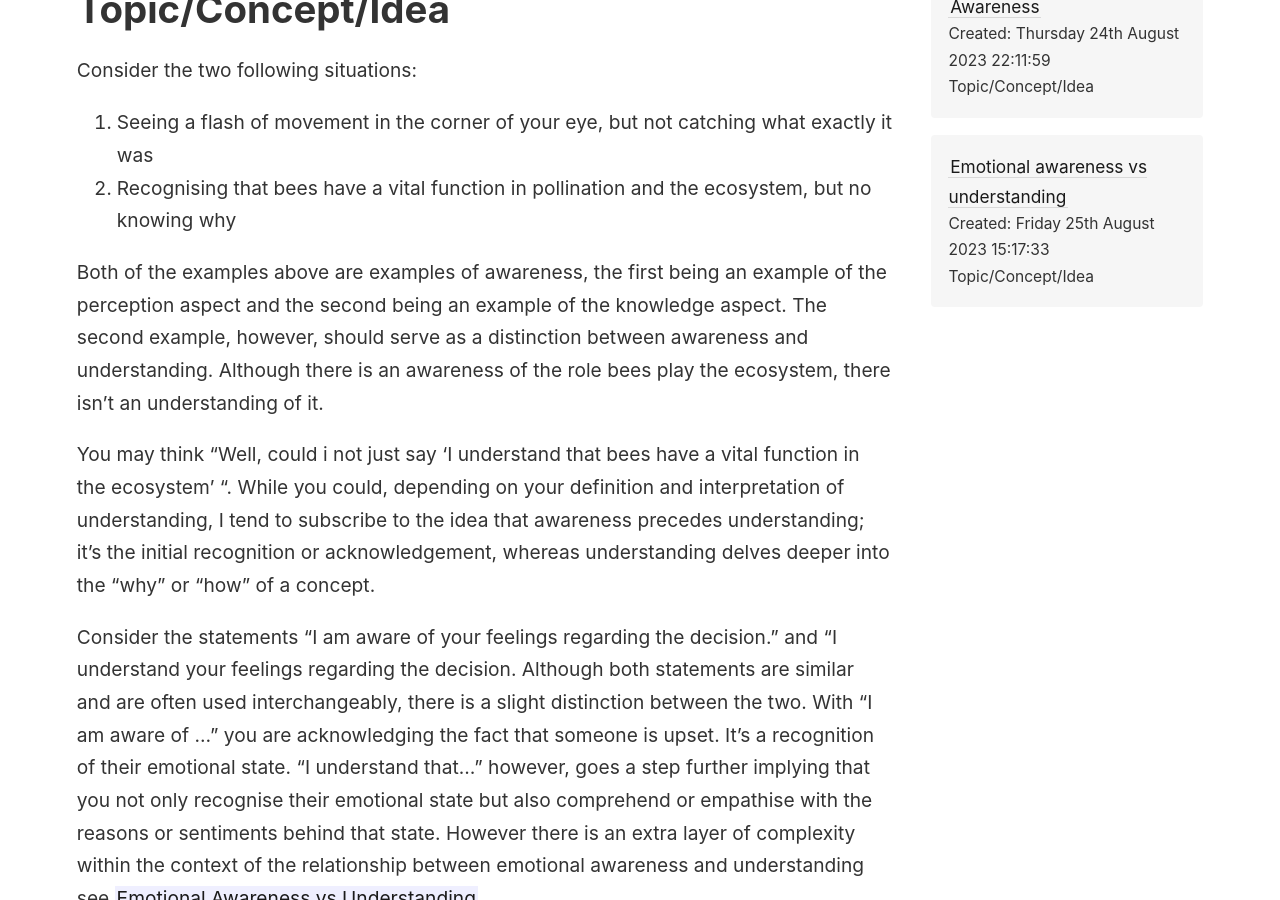
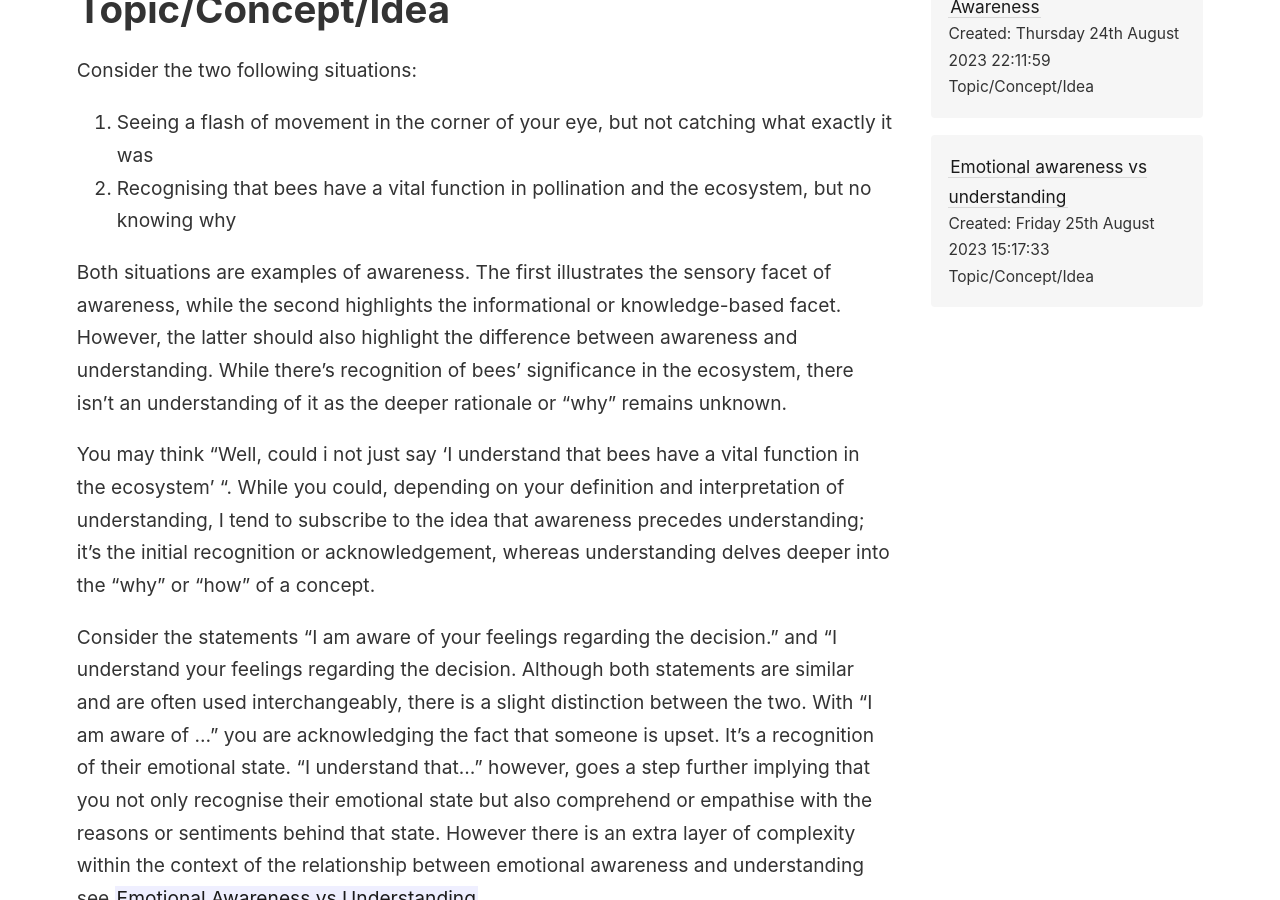
Before and after one commit to TM2611/digital-garden, a Jekyll site: the page built from _notes/002 Permanent Notes/Awareness vs Understanding.md, in a window 1280 px wide and 900 px high, scrolled down 349 px. Built offline with Jekyll 4.4.1, drawn with Linux system fonts in a browser that asks for light colours; some of the changed text lies outside the part shown.

Commit message:
TEND - Awareness vs Understanding

```diff
--- a/_notes/002 Permanent Notes/Awareness vs Understanding.md
+++ b/_notes/002 Permanent Notes/Awareness vs Understanding.md
@@ -9,13 +9,13 @@ Consider the two following situations:
 1. Seeing a flash of movement in the corner of your eye, but not catching what exactly it was
 2. Recognising that bees have a vital function in pollination and the ecosystem, but no knowing why
 
-Both of the examples above are examples of awareness, the first being an example of the perception aspect and the second being an example of the knowledge aspect. The second example, however, should serve as a distinction between awareness and understanding. Although there is an awareness of the role bees play the ecosystem, there isn't an understanding of it.
+Both situations are examples of awareness. The first illustrates the sensory facet of awareness, while the second highlights the informational or knowledge-based facet. However, the latter should also highlight the difference between awareness and understanding. While there's recognition of bees' significance in the ecosystem, there isn't an understanding of it as the deeper rationale or "why" remains unknown.
 
 You may think "Well, could i not just say 'I understand that bees have a vital function in the ecosystem' ". While you could, depending on your definition and interpretation of understanding, I tend to subscribe to the idea that awareness precedes understanding; it's the initial recognition or acknowledgement, whereas understanding delves deeper into the "why" or "how" of a concept.
 
 Consider the statements "I am aware of your feelings regarding the decision." and "I understand your feelings regarding the decision. Although both statements are similar and are often used interchangeably, there is a slight distinction between the two. With "I am aware of ..."  you are acknowledging the fact that someone is upset. It's a recognition of their emotional state. "I understand that..." however,  goes a step further implying that you not only recognise their emotional state but also comprehend or empathise with the reasons or sentiments behind that state. However there is an extra layer of complexity within the context of the relationship between emotional awareness and understanding see [[Emotional Awareness vs Understanding]].
 
-One final observation and interesting point to consider is that, in some cases, understanding can actually enhance awareness. For instance, if someone understands the patterns of how certain triggers lead to specific emotions in them, they might become more quickly aware when such emotions arise in response to those triggers.
+One final observation and interesting point to consider is that although awareness precedes understanding, in some cases, understanding can actually enhance awareness. For instance, a doctor's understanding of symptoms and conditions can make them much more aware of early signs of illness in themselves or others, often catching things that they would otherwise miss without this understanding.
 
 # Thoughts/Questions
 
```
